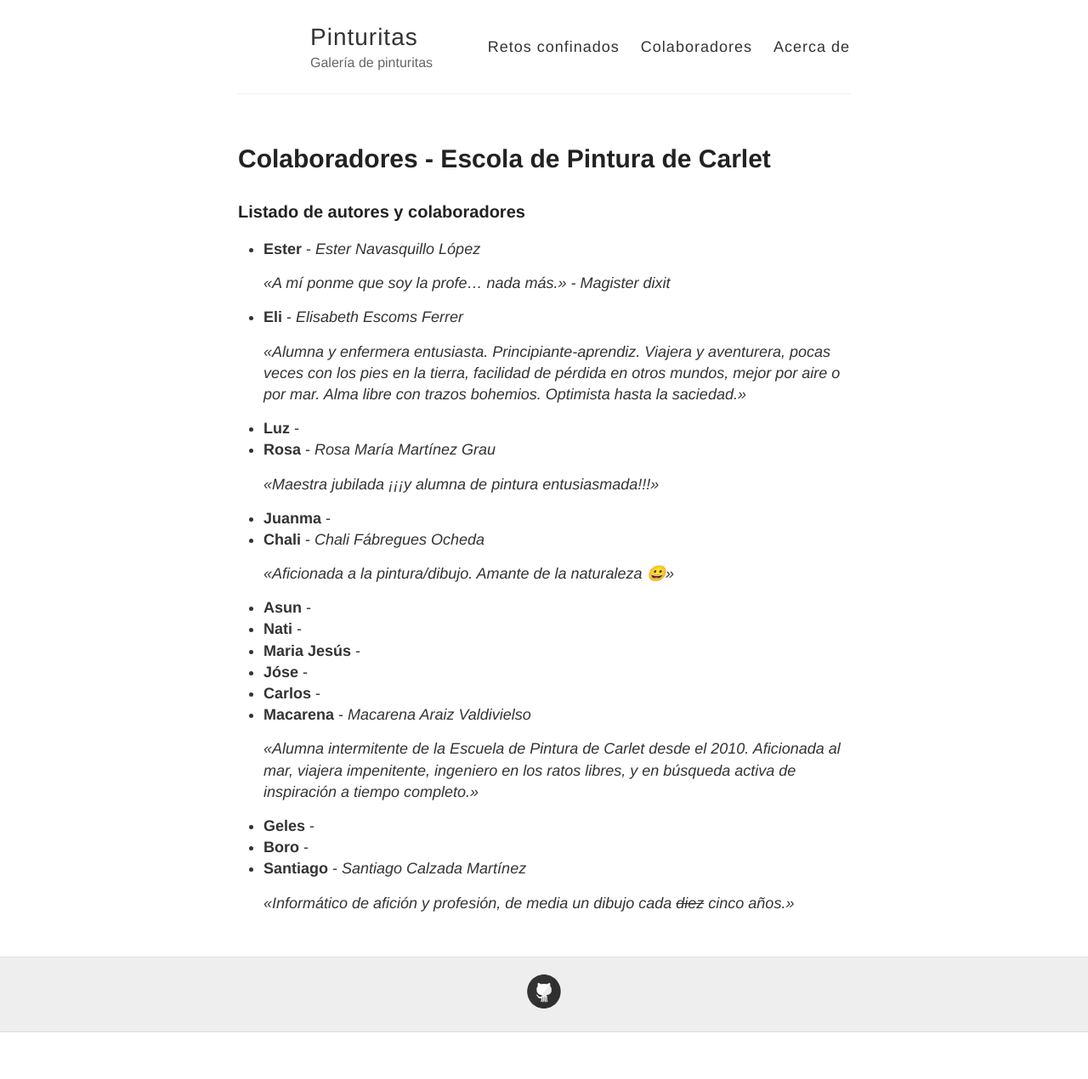
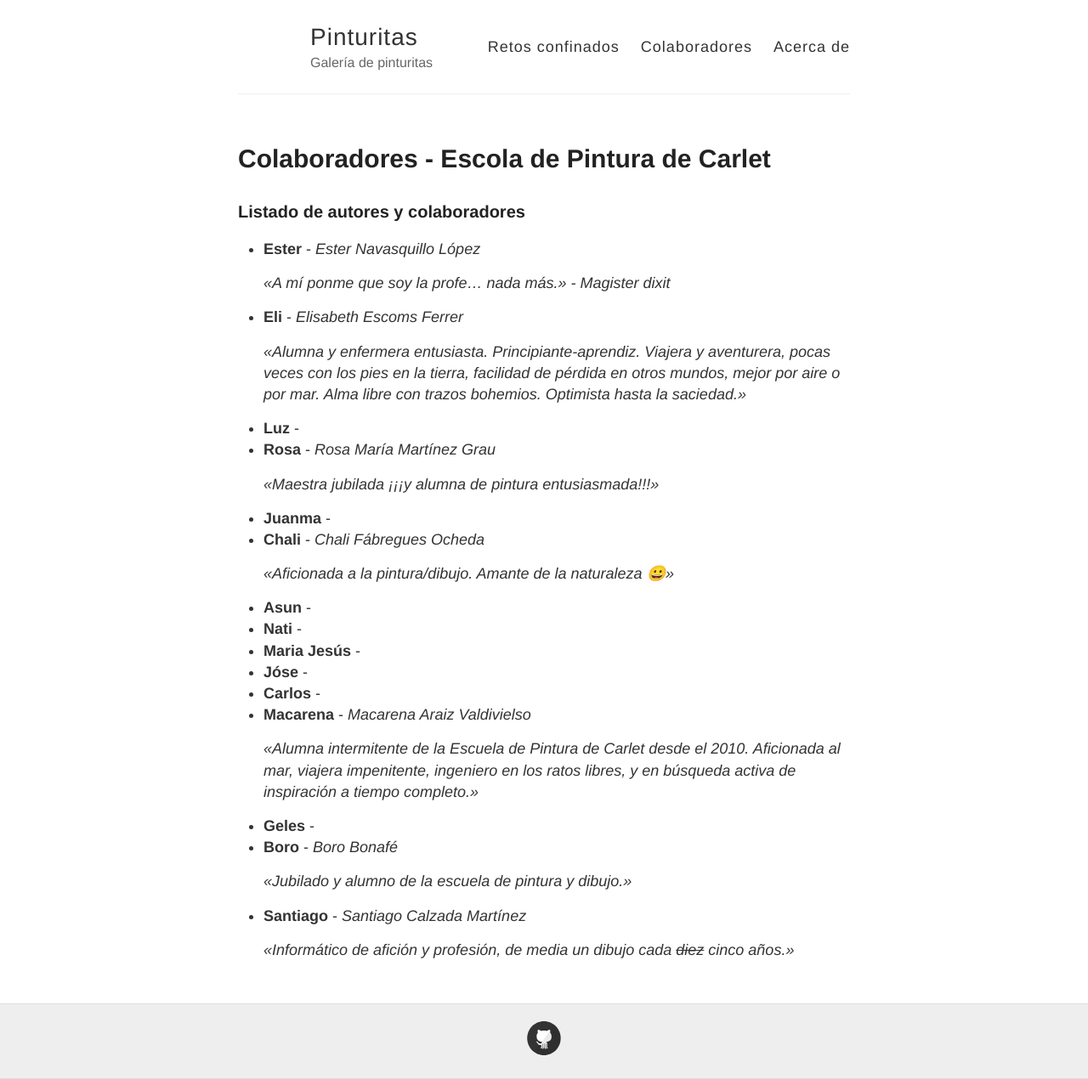
Before and after one commit to pinturitas/pinturitas.github.io, a Jekyll site: the page built from colaboradores.md, in a window 1280 px wide. Shown: the whole page at 85% size. Built offline with Jekyll 4.4.1, drawn with Linux system fonts in a browser that asks for light colours; before the commit the page ends 1215 px from its top, so only the background shows below that.

Commit message:
bio Boro, español y valenciano

```diff
--- a/_data/colaboradores.yml
+++ b/_data/colaboradores.yml
@@ -65,8 +65,10 @@
 
 - id: boro
   alias: Boro
-  nombre:
-  bio:
+  nombre: Boro Bonafé
+  bio: «Jubilado y alumno de la escuela de pintura y dibujo.»
+  bio-va_CA: jubilat i alumne de la escola de pintura i dibuix
+
 
 - id: santiago
   alias: Santiago
```
